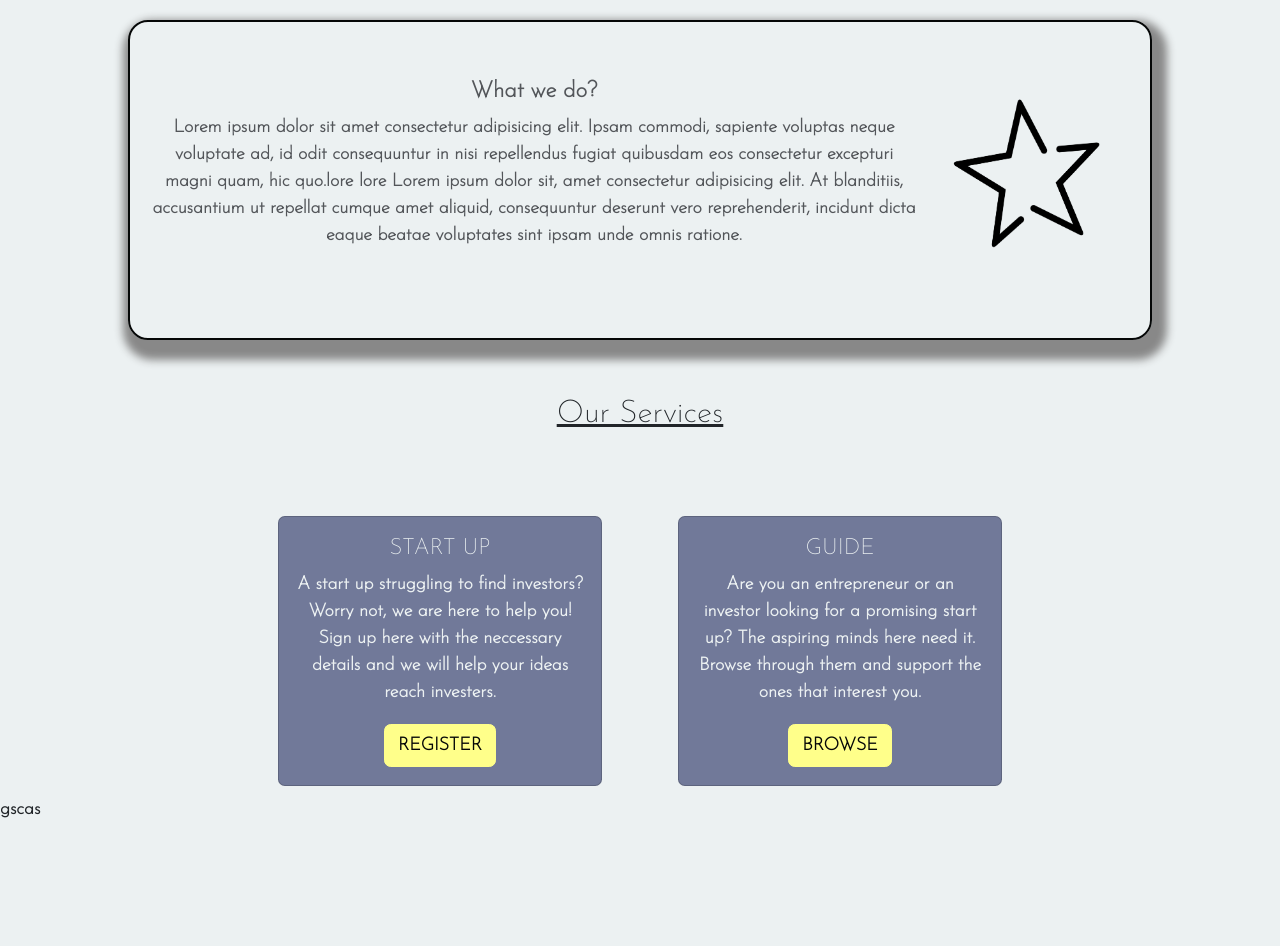
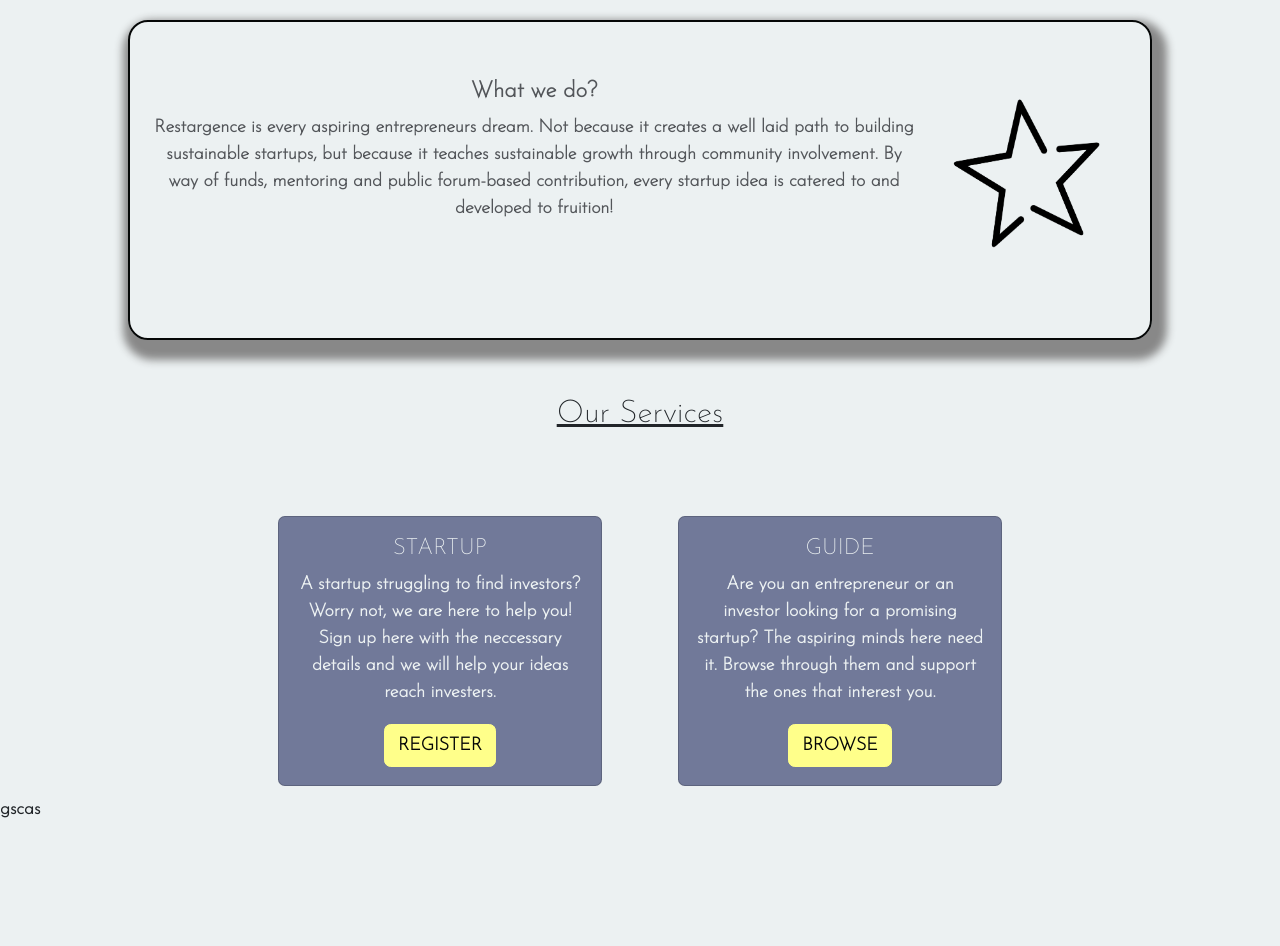
Before and after one commit to sinpaiiii/funeralparlour, a Django app: page / in a window 1280 px wide. Shown: the part 65-1011 px from the top of the page. Run offline with Django 4.2, Linux system fonts and the light colour scheme.

Commit message:
loss left

```diff
--- a/codefury/codefury/templates/index.html
+++ b/codefury/codefury/templates/index.html
@@ -6,14 +6,8 @@
     <img src="{% static 'img/star_only.png' %}" alt="" class="logo" />
     <div class="brief">
       <h5>What we do?</h5>
-      Lorem ipsum dolor sit amet consectetur adipisicing elit. Ipsam commodi,
-      sapiente voluptas neque voluptate ad, id odit consequuntur in nisi
-      repellendus fugiat quibusdam eos consectetur excepturi magni quam, hic
-      quo.lore lore Lorem ipsum dolor sit, amet consectetur adipisicing elit. At
-      blanditiis, accusantium ut repellat cumque amet aliquid, consequuntur
-      deserunt vero reprehenderit, incidunt dicta eaque beatae voluptates sint
-      ipsam unde omnis ratione.
-    </div>
+      Restargence is every aspiring entrepreneurs dream. Not because it creates a well laid path to building sustainable startups, but because it teaches sustainable growth through community involvement. By way of funds, mentoring and public forum-based contribution, every startup idea is catered to and developed to fruition!
+
   </div>
 </section>
 <!-- services -->
@@ -22,11 +16,11 @@
   <div class="service1">
     <div class="card help" style="width: 18rem">
       <div class="card-body">
-        <h5 class="card-title">START UP</h5>
+        <h5 class="card-title">STARTUP</h5>
         <p class="card-text">
-          A start up struggling to find investors? Worry not, we are here to
-          help you! Sign up here with the neccessary details and we will help
-          your ideas reach investers.
+          A startup struggling to find investors? Worry not, we are here to help
+          you! Sign up here with the neccessary details and we will help your
+          ideas reach investers.
         </p>
         <a href="#" class="btn btn-primary hehe">REGISTER</a>
       </div>
@@ -35,9 +29,9 @@
       <div class="card-body">
         <h5 class="card-title">GUIDE</h5>
         <p class="card-text">
-          Are you an entrepreneur or an investor looking for a promising start
-          up? The aspiring minds here need it. Browse through them and support
-          the ones that interest you.
+          Are you an entrepreneur or an investor looking for a promising
+          startup? The aspiring minds here need it. Browse through them and
+          support the ones that interest you.
         </p>
         <a href="/explore" class="btn btn-primary hehe">BROWSE</a>
       </div>
```
